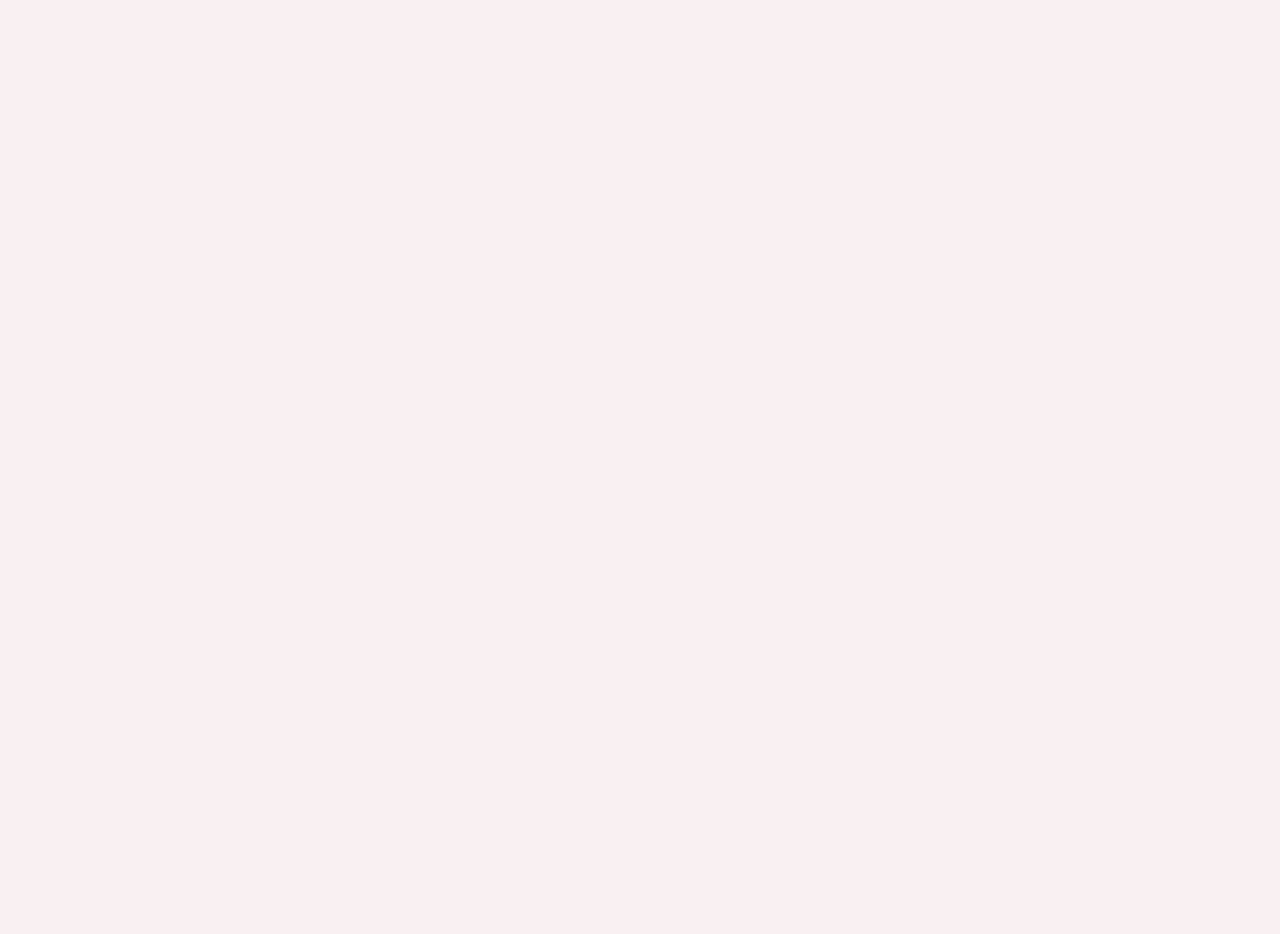
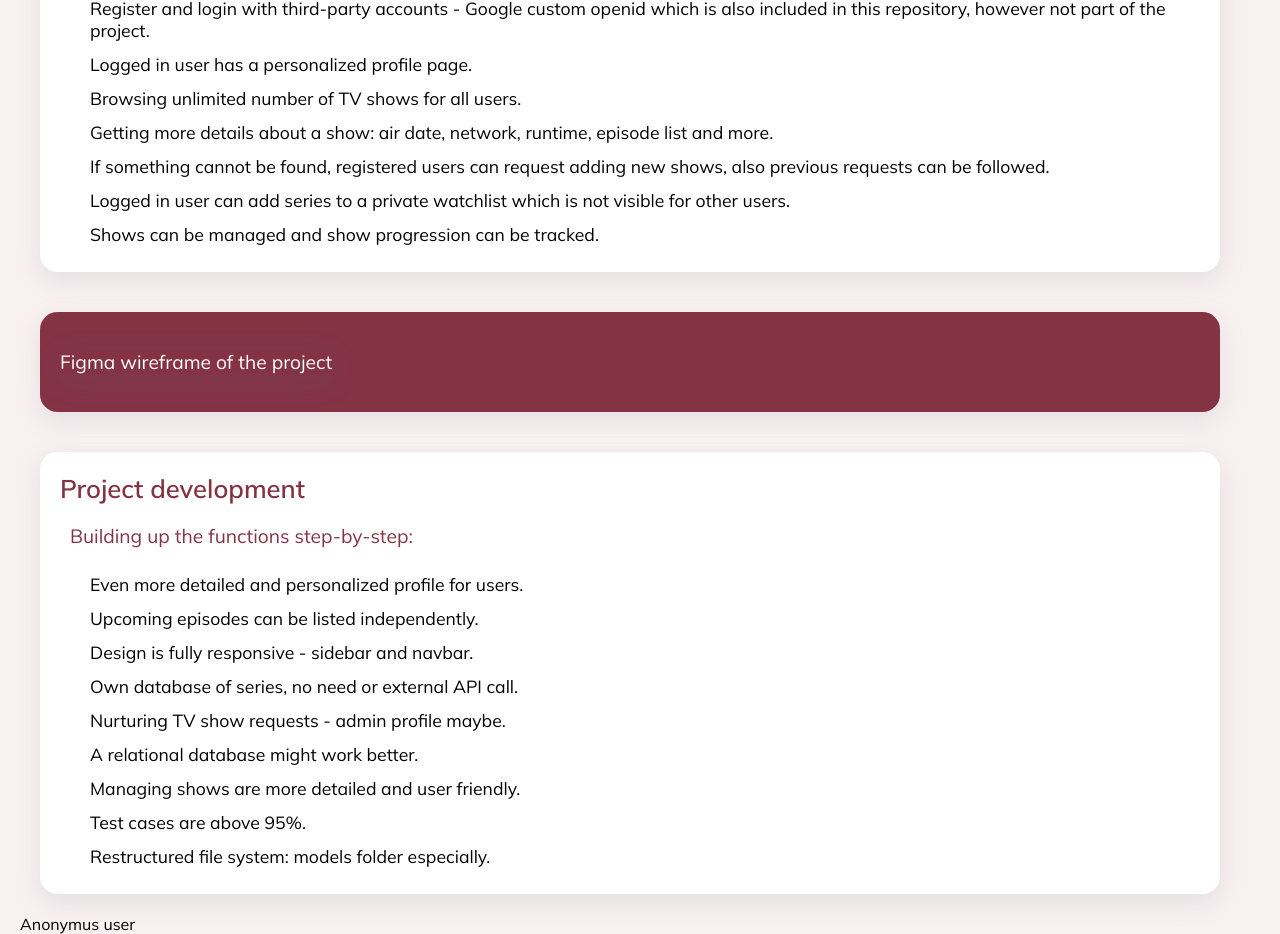
Before and after one commit to dorimusz/show-tracker, a React (Create React App) app in the folder frontend/: page / in a window 1280 px wide. Shown: the part 420-1354 px from the top of the page. Before the commit the page ends 800 px from the top, so only its background shows below. Built offline with nearby package versions, Linux system fonts and the light colour scheme; no server answers; a web font is replaced by a local one.

Commit message:
home page redesign

```diff
--- a/frontend/src/helpers/show.helper.js
+++ b/frontend/src/helpers/show.helper.js
@@ -5,7 +5,7 @@ const prepareShowBody = (showid, show, episodes) => {
         genres: show.genres,
         status: show.status,
         runtime: show.runtime,
-        network: show.network.name,
+        network: show.network,
         image: show.image.medium,
         rating: show.rating.average,
         seasons: episodes.map(episode => mapEpisode(episode))
--- a/frontend/src/index.css
+++ b/frontend/src/index.css
@@ -15,7 +15,7 @@
 ol,
 ul,
 li {
-  list-style: none;
+  /* list-style: none; */
   display: block;
 }
 
--- a/frontend/src/pages/Home.jsx
+++ b/frontend/src/pages/Home.jsx
@@ -7,15 +7,55 @@ const Home = () => {
 
     return (
         <>
-            <h2>Home</h2>
-            <p>{token ? "Logged in" : "Anonymus user"}</p>
+            <div className="homeContainer">
+                <h2>Home</h2>
 
-            {token ? <>
-                <p>Welcome</p>
-            </> : <>
-                <button onClick={() => auth('google')}>Login with Google</button>
-                <button onClick={() => auth('oid')}>Log in with email</button>
-            </>}
+                <div className='whiteContainer'>
+                    <h2>BE UP TO DATE AND TRACK YOUR FAVOURITE TV SHOWS</h2>
+                    <div>
+                        <p className="simpleTextCenter">This TV Show Tracker is an exam project: the goal is to make possible for registered users to organize and keep track of their TV shows and series in an administrative, easy to use system.</p>
+                        <p className="simpleText">What can it do:</p>
+                        <ul className="uList">
+                            <li>Register and login with third-party accounts - Google  custom openid which is also included in this repository, however not part of the project.</li>
+                            <li>Logged in user has a personalized profile page.</li>
+                            <li><p>Browsing unlimited number of TV shows for all users.</p></li>
+                            <li><p>Getting more details about a show: air date, network, runtime, episode list and more.</p></li>
+                            <li><p>If something cannot be found, registered users can request adding new shows, also previous requests can be followed.</p></li>
+                            <li><p>Logged in user can add series to a private watchlist which is not visible for other users.</p></li>
+                            <li><p>Shows can be managed and show progression can be tracked.</p></li>
+                        </ul>
+                    </div>
+                </div>
+                <div className="whiteContainer redContainer">
+                    <a className="link" href="https://www.figma.com/file/GxlmaqZrrNTeK2ZhSQSAmR/Track-My-Series?node-id=0%3A1">Figma wireframe of the project</a>
+                </div>
+
+                <div className='whiteContainer'>
+                    <h3>Project development</h3>
+                    <div>
+                        <p className="simpleText">Building up the functions step-by-step: </p>
+                        <ul className="uList">
+                            <li>Even more detailed and personalized profile for users.</li>
+                            <li>Upcoming episodes can be listed independently.</li>
+                            <li>Design is fully responsive - sidebar and navbar.</li>
+                            <li>Own database of series, no need or external API call.</li>
+                            <li>Nurturing TV show requests - admin profile maybe.</li>
+                            <li>A relational database might work better.</li>
+                            <li>Managing shows are more detailed and user friendly.</li>
+                            <li>Test cases are above 95%.</li>
+                            <li>Restructured file system: models folder especially. </li>
+                        </ul>
+                    </div>
+                </div>
+                {/* {token ? <>
+                    <p>Welcome</p>
+                </> : <>
+                    <button onClick={() => auth('google')}>Login with Google</button>
+                    <button onClick={() => auth('oid')}>Log in with email</button>
+                </>} */}
+                <p>{token ? "Logged in" : "Anonymus user"}</p>
+
+            </div>
 
         </>
     )
--- a/frontend/src/styles/Home.css
+++ b/frontend/src/styles/Home.css
@@ -0,0 +1,55 @@
+.homeContainer {
+    margin: 80px 20px 0;
+
+}
+
+.uList {
+    padding: 5px 10px
+}
+
+li {
+    padding: 10px 0 2px 20px;
+    font-size: 1.1em;
+    list-style: circle;
+}
+
+.simpleText,
+.simpleTextCenter {
+    font-size: 1.2em;
+    color: #843345;
+    font-weight: 400;
+    margin-top: 10px;
+    padding: 10px;
+}
+
+.simpleTextCenter {
+    text-align: center;
+}
+
+
+.redContainer {
+    background-color: #843345;
+    min-height: 100px;
+    align-items: center;
+    position: relative;
+}
+
+.redContainer a {
+    color: #fff;
+    box-shadow: rgba(100, 100, 111, 0.2) 0px 7px 29px 0px;
+    font-size: 1.2rem;
+    position: absolute;
+    top: 50%;
+    -ms-transform: translateY(-50%);
+    transform: translateY(-50%);
+}
+
+.redContainer a:hover {
+    padding: 7px;
+    color: #fff;
+    box-shadow: #fff 0px 7px 29px 0px;
+    font-size: 1.2rem;
+    border-radius: 1em;
+    background-color: #fff;
+    color: #843345;
+}
```
